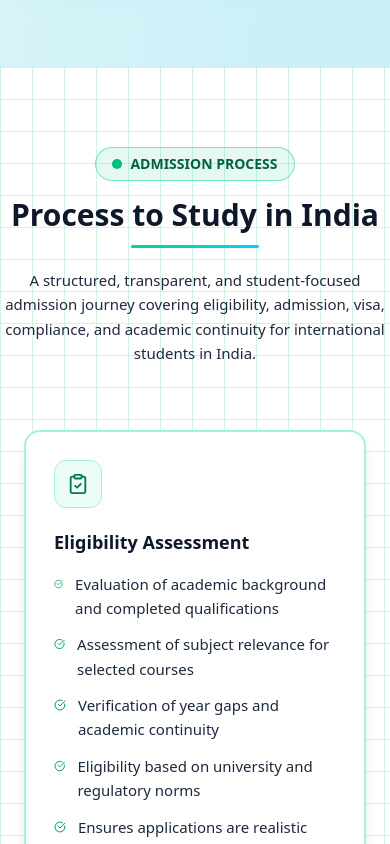
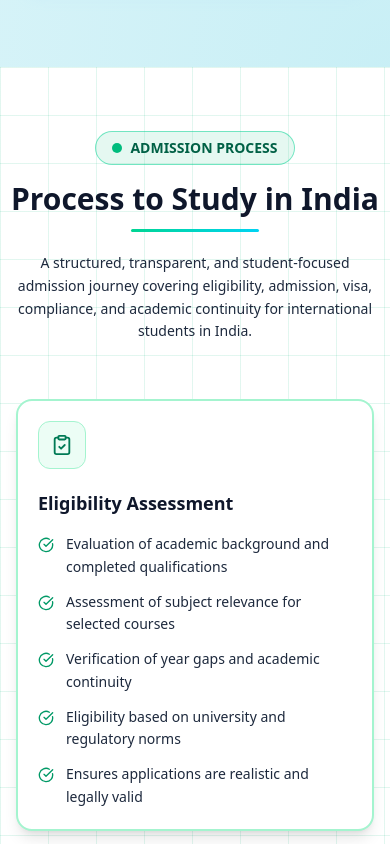
Before and after one commit to mannbond007/abroad-to-indiap-consultancy, a React (Vite) app in the folder client/: page / in a window 390 px wide. Shown: the part 5520-6364 px from the top of the page. Built offline with nearby package versions, Linux system fonts and the light colour scheme.

Commit message:
mobile issue fixed

```diff
--- a/client/src/components/home/ProcessToStudyInIndia.jsx
+++ b/client/src/components/home/ProcessToStudyInIndia.jsx
@@ -9,7 +9,6 @@ import {
   Home,
   CheckCircle,
   ShieldCheck,
-  LineChart,
 } from "lucide-react";
 import { motion } from "framer-motion";
 
@@ -124,18 +123,6 @@ const processData = [
     ],
     color: "emerald",
   },
-//   {
-//     icon: LineChart,
-//     title: "Academic Progress Monitoring",
-//     points: [
-//       "Orientation on academic expectations in Indian universities",
-//       "Guidance on exams, grading, and evaluations",
-//       "Support in case of academic difficulties",
-//       "Coordination with university support systems",
-//       "Encouragement for smooth academic progression",
-//     ],
-//     color: "blue",
-//   },
 ];
 
 /* ---------------- STYLES ---------------- */
@@ -174,28 +161,27 @@ const cardVariants = {
 export default function ProcessToStudyInIndia() {
   return (
     <div className="min-h-screen w-full bg-white relative overflow-hidden">
-      {/* GRID PATTERN BACKGROUND */}
+      {/* RESPONSIVE GRID + GLOW BACKGROUND */}
       <div
         className="absolute inset-0 z-0 pointer-events-none"
         style={{
           backgroundImage: `
-      linear-gradient(to right, rgba(16,185,129,0.18) 1px, transparent 1px),
-      linear-gradient(to bottom, rgba(16,185,129,0.18) 1px, transparent 1px),
-      radial-gradient(circle at center, rgba(16,185,129,0.4), transparent 55%)
+            linear-gradient(to right, rgba(16,185,129,0.12) 1px, transparent 1px),
+            linear-gradient(to bottom, rgba(16,185,129,0.12) 1px, transparent 1px),
+            radial-gradient(circle at center, rgba(16,185,129,0.32), transparent 60%)
           `,
-    backgroundSize: "32px 32px, 32px 32px, 100% 100%",
+          backgroundSize: "48px 48px, 48px 48px, 100% 100%",
         }}
       />
 
-
-      <section className="relative z-10 py-20">
+      <section className="relative z-10 py-16 sm:py-20">
         {/* HEADER */}
         <motion.div
           initial={{ opacity: 0, y: 20 }}
           whileInView={{ opacity: 1, y: 0 }}
           viewport={{ once: true }}
           transition={{ duration: 0.6 }}
-          className="text-center mb-16"
+          className="text-center mb-14 sm:mb-16"
         >
           <div className="flex justify-center mb-4">
             <span className="inline-flex items-center gap-2 px-4 py-1.5 rounded-full bg-emerald-500/10 border border-emerald-400/50 text-emerald-800 text-sm font-bold uppercase">
@@ -212,7 +198,7 @@ export default function ProcessToStudyInIndia() {
             <span className="h-[3px] w-32 rounded-full bg-gradient-to-r from-emerald-400 to-cyan-400" />
           </div>
 
-          <p className="mt-5 max-w-2xl mx-auto text-slate-800 text-[15px] leading-relaxed">
+          <p className="mt-5 max-w-2xl mx-auto text-slate-800 text-sm sm:text-[15px] leading-relaxed px-4">
             A structured, transparent, and student-focused admission journey
             covering eligibility, admission, visa, compliance, and academic
             continuity for international students in India.
@@ -225,7 +211,7 @@ export default function ProcessToStudyInIndia() {
           initial="hidden"
           whileInView="visible"
           viewport={{ once: true, amount: 0.2 }}
-          className="grid grid-cols-1 sm:grid-cols-2 lg:grid-cols-3 gap-8 px-6 max-w-7xl mx-auto"
+          className="grid grid-cols-1 sm:grid-cols-2 lg:grid-cols-3 gap-6 sm:gap-8 px-4 sm:px-6 max-w-7xl mx-auto"
         >
           {processData.map((step) => {
             const Icon = step.icon;
@@ -233,7 +219,7 @@ export default function ProcessToStudyInIndia() {
               <motion.div
                 key={step.title}
                 variants={cardVariants}
-                className={`rounded-2xl border-2 bg-white p-7 shadow-lg hover:-translate-y-2 hover:shadow-xl transition ${colorStyles[step.color]}`}
+                className={`rounded-2xl border-2 bg-white p-5 sm:p-7 shadow-lg hover:-translate-y-2 hover:shadow-xl transition ${colorStyles[step.color]}`}
               >
                 <div
                   className={`flex h-12 w-12 items-center justify-center rounded-xl border mb-5 ${colorStyles[step.color]}`}
@@ -248,8 +234,11 @@ export default function ProcessToStudyInIndia() {
                 <ul className="space-y-3">
                   {step.points.map((point, i) => (
                     <li key={i} className="flex gap-3">
-                      <CheckCircle size={16} className="text-emerald-600 mt-1" />
-                      <span className="text-[15px] text-slate-800 leading-relaxed">
+                      <CheckCircle
+                        size={16}
+                        className="text-emerald-600 mt-1 shrink-0"
+                      />
+                      <span className="text-sm sm:text-[15px] text-slate-800 leading-relaxed">
                         {point}
                       </span>
                     </li>
```
Lines whose indentation alone changed are shown as unchanged.
